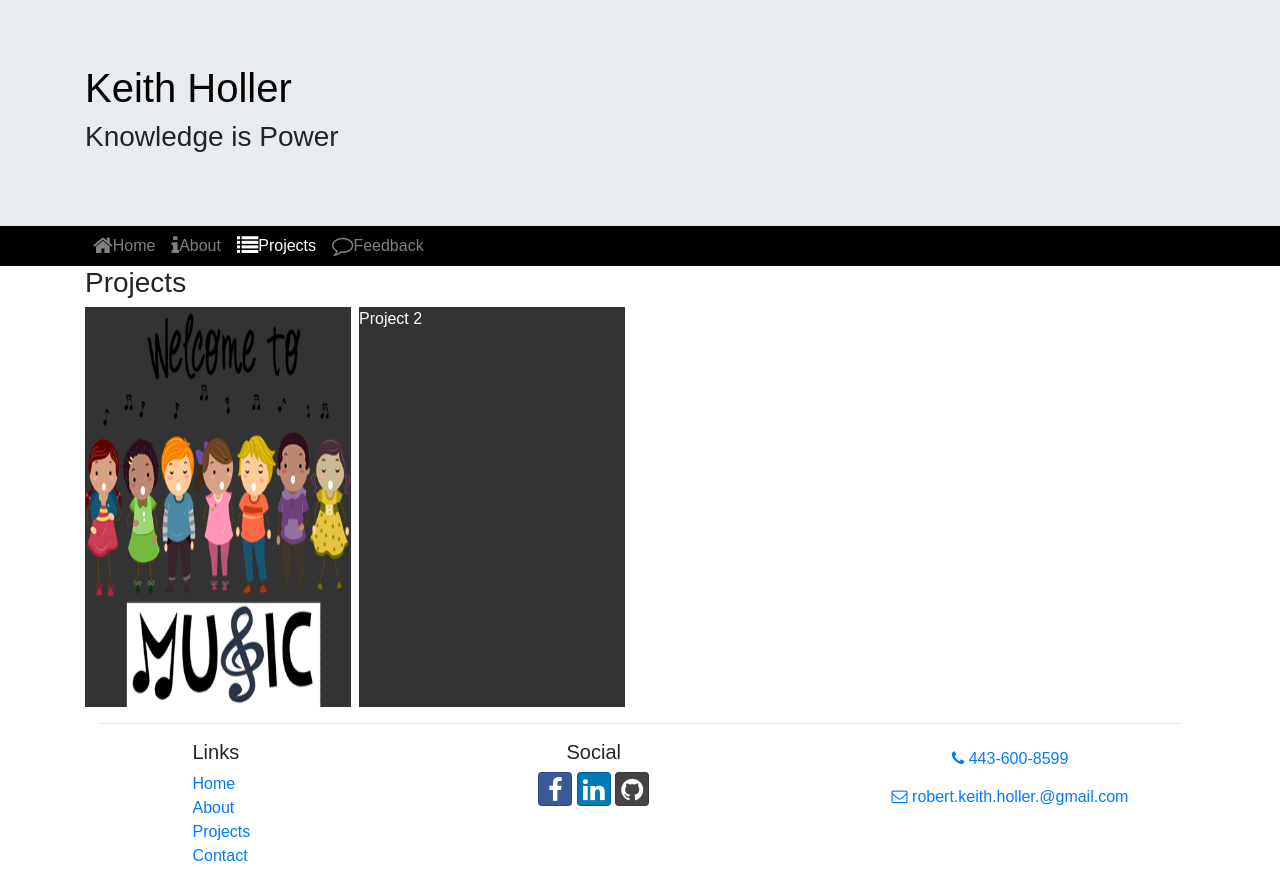
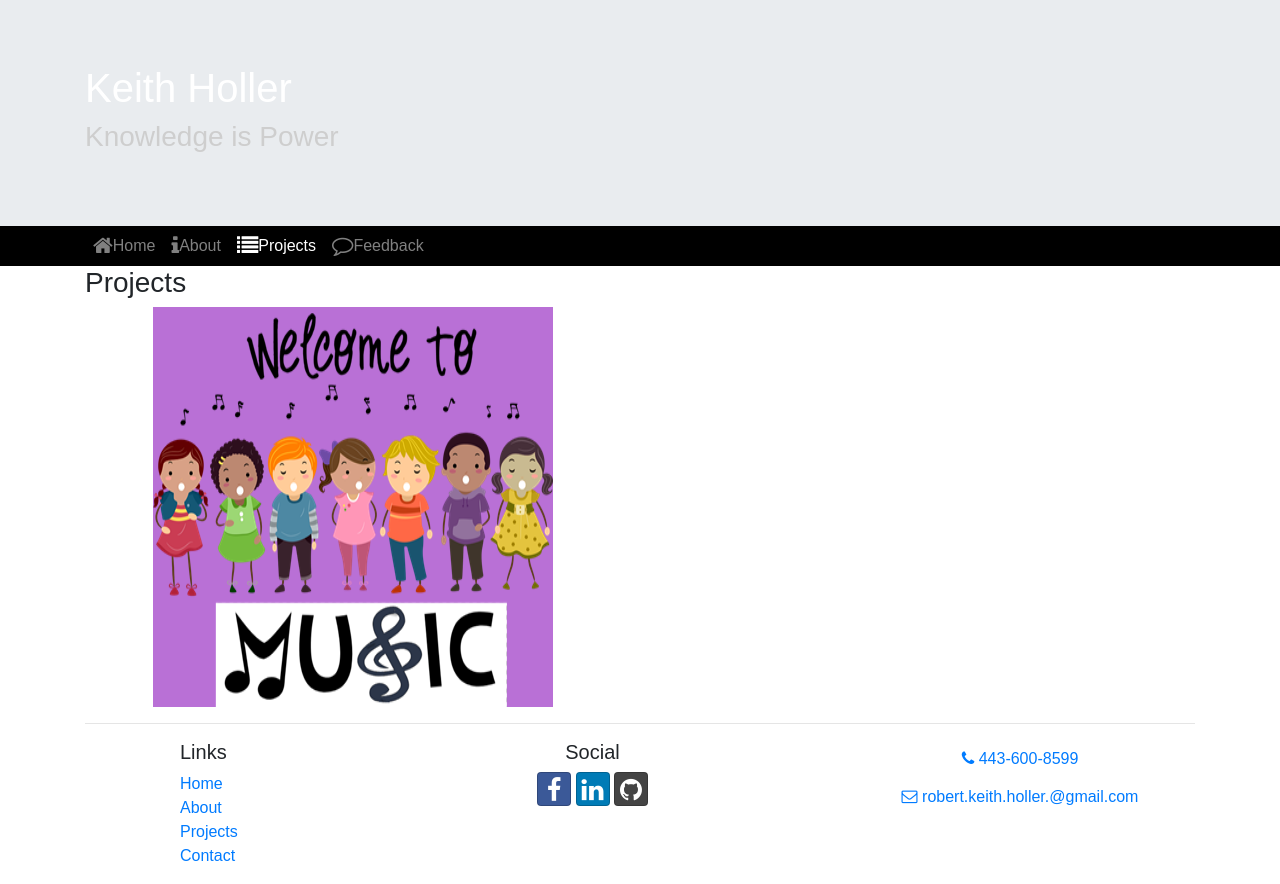
Before and after one commit to keithholler/Profile, a website: page index.html in a window 1280 px wide. Drawn offline with nearby package versions, Linux system fonts and the light colour scheme.

Commit message:
Visual Updates

```diff
--- a/css/styles-profile.css
+++ b/css/styles-profile.css
@@ -2,7 +2,10 @@ header{
     background-color:white
 }
 h1{
-    color:black;
+    color:White;
+}
+header h3{
+    color:rgb(206, 206, 206);
 }
 body{
     font-family: 'Anton', sans-serif;
@@ -32,30 +35,20 @@ p{
 
 .flip-card-container{
 
-    width:300px;
+    width:400px;
     height:400px;
     box-sizing:border-box;
     margin:0;
     padding:0;
     perspective:1000px;
+    left:600px;
 }
 
 .flip-card-container:hover .flip-card{
     transform:rotateY(900deg);
-}
-.flip-card-container2{
 
-    width:300px;
-    height:400px;
-    box-sizing:border-box;
-    margin:0;
-    padding:0;
-    perspective:1000px;
 }
 
-.flip-card-container2:hover .flip-card{
-    transform:rotateY(900deg);
-}
 .flip-card{
     position:relative;
     width:100%;
@@ -76,28 +69,33 @@ p{
     padding:0;
 }
 .flip-card-front{
-    background-color:#333;
+    background-color:rgb(185, 112, 214);
     color:white;
     box-sizing:border-box;
     margin:0;
     padding:0;
-
+}
+.flip-card-front:hover{
+    box-shadow: 0 8px 16px 0 rgba(0,0,0,0.2);
 }
 .flip-card-back{
-    background-color:black;
+    background-color:rgb(75, 75, 75);
     color:white;
     box-sizing:border-box;
     margin:0;
     padding:0;
     transform:rotateY(180deg);
     text-align:center;
+    box-shadow: 0 8px 16px 0 rgba(0,0,0,0.2);
 }
 .flip-card-front,img{
     width:100%;
     height:100%;
 }
-.flip-card-back span a{
+.flip-card-back a{
     display:block;
     justify-content: center;
-    margin:50%
+    width:100%;
+    height:100%;
+
 }
--- a/index.html
+++ b/index.html
@@ -16,9 +16,9 @@
 
 
         <header class="jumbotron jumbotron-fluid ">
-            <div class="container">
+            <div class="container ">
                 <div class="row">
-                    <div class="col">
+                    <div class="col ">
                         <h1>Keith Holler</h1>
                         <h3>Knowledge is Power</h3>
                     </div>
@@ -26,7 +26,7 @@
             </div>
         </header>
 
-        <nav class="navbar navbar-expand-sm navbar-dark sticky-top">
+        <nav class="navbar navbar-expand-md navbar-dark sticky-top">
             <div class="container">
                 <button class="navbar-toggler ml-auto" type = "button" data-toggle="collapse" data-target="#musicNavbar">
                     <Span class="navbar-toggler-icon"></Span>
@@ -42,7 +42,7 @@
         </nav>
         <div class="container">
             <div class="row">
-                <div class="col-sm-6">
+                <div class="col col-md-6">
                     <h3>Projects</h3>
                     <div class="d-flex justify-content-around">
                         <div class="flip-card-container mr-1">
@@ -51,34 +51,14 @@
                                     <img src="pics/music class.png" alt="Welcome To Music">
                                 </div>
                                 <div class="flip-card-back ">
-                                    <span>
-                                    <a href="music-school.html" target="_blank">Music School</a>
-                                    </span>
-                                </div>
-                            </div>
-                        </div>
-                         <div class="flip-card-container ml-1">
-                            <div class="flip-card">
-                                <div class="flip-card-front">
-                                    Project 2
-                                </div>
-                                <div class="flip-card-back ">
+                                    <a href="music-school.html" target="_blank"><img src="pics/music class.png" alt="Welcome To Music"></a>
                                 </div>
                             </div>
                         </div>
                     </div>
-
-
-
-
-
-
-
-
-
-
                 </div>
             </div>
+        </div>
         <footer>
             <div class="container">
                 <hr>
```
